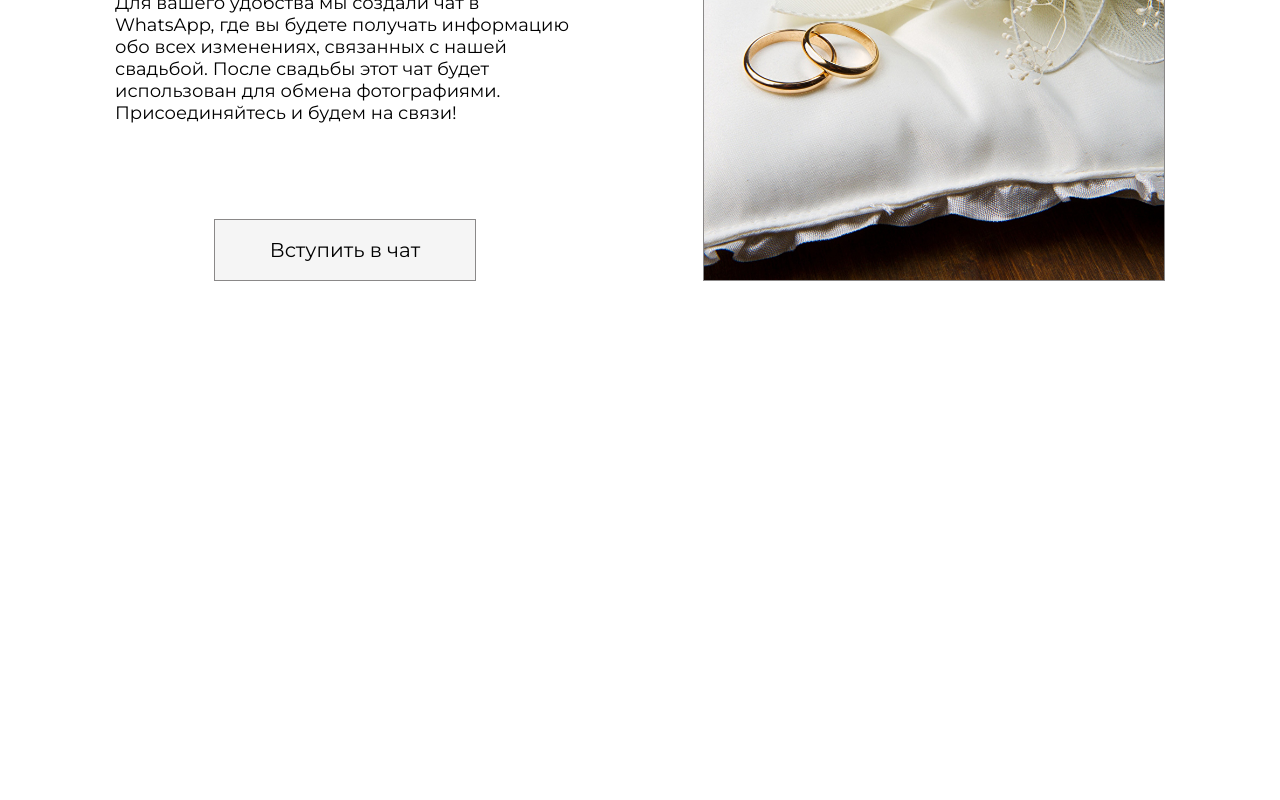
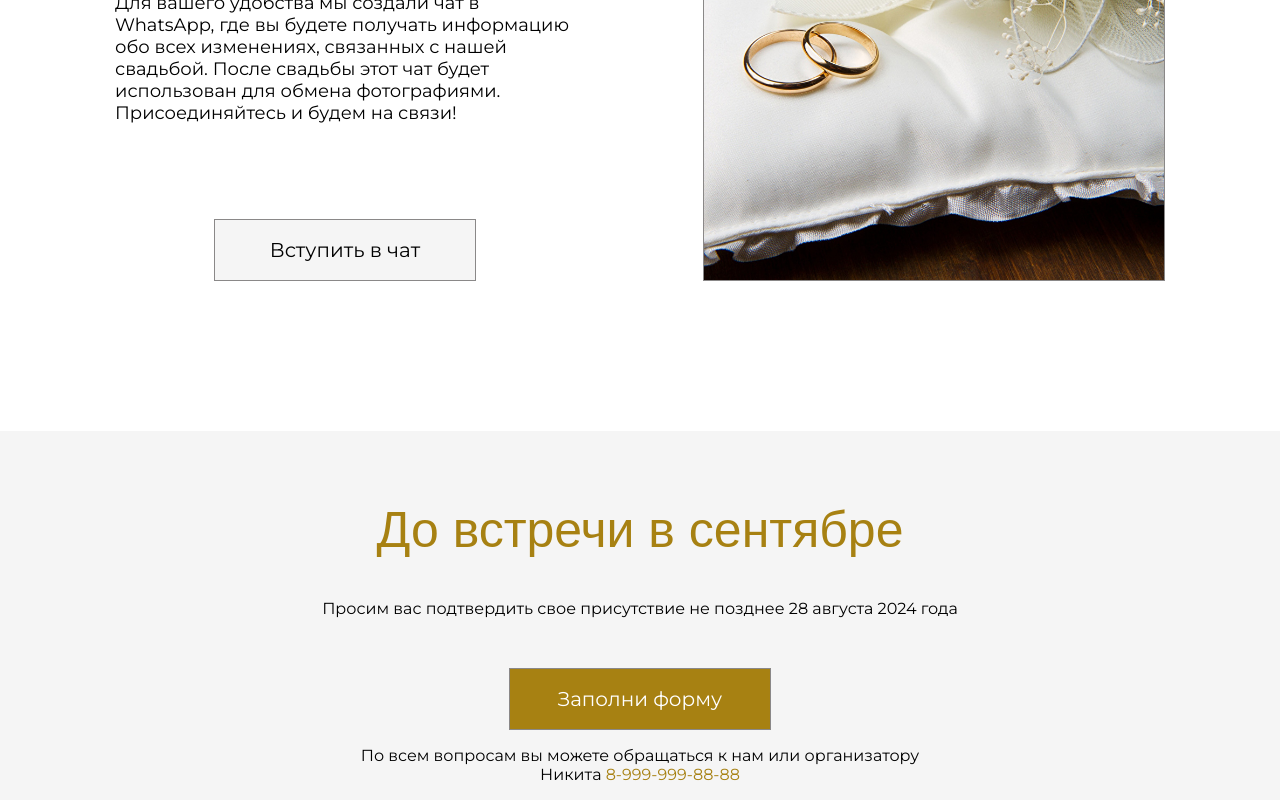
Before and after one commit to Beinyc/wedding-web-site_invite-two, a React (Create React App) app: page / in a window 1280 px wide. Shown: the part 6414-7214 px from the top of the page. Before the commit the page ends 6845 px from the top, so only its background shows below. Built offline with nearby package versions, Linux system fonts and the light colour scheme; the HTML template or start-up script is replaced by a standard one.

Commit message:
v 0.3.2
- сверстан блок meeeting

```diff
--- a/src/App.js
+++ b/src/App.js
@@ -7,6 +7,7 @@ import Place from './components/place/place';
 import DressCode from './components/DressCode/DressCode';
 import Wishes from './components/Wishes/Wishes';
 import GeneralChat from './components/GeneralChat/GeneralChat';
+import Meeting from './components/Meeting/Meeting';
 
 function App() {
   return (
@@ -19,6 +20,7 @@ function App() {
       <DressCode/>
       <Wishes/>
       <GeneralChat/>
+      <Meeting/>
     </div>
   );
 }
--- /dev/null
+++ b/src/components/Meeting/Meeting.css
@@ -0,0 +1,61 @@
+.meeting {
+    background-color: #f5f5f5;
+}
+
+.meeting__permissions {
+    margin: 0 auto;
+    max-width: 1050px;
+    display: flex;
+    flex-direction: column;
+    align-items: center;
+}
+
+.meeting__title {
+    color: #a78112;
+    font-size: 50px;
+    font-family: 'CormorantGaramond', Arial, sans-serif;
+    margin: 0;
+    padding-top: 70px;
+    padding-bottom: 40px;
+    font-weight: normal;
+}
+
+.meeting__paragraph-up {
+    color: #000000;
+    font-size: 16px;
+    font-family: 'Montserrat', Arial, sans-serif;
+    margin: 0;
+    padding-bottom: 50px;
+    font-weight: normal;
+    line-height: inherit;
+}
+
+.meeting__form-href {
+    display: flex;
+    width: 260px;
+    height: 60px;
+    text-decoration: none;
+    color: #ffffff;
+    font-size: 20px;
+    font-family: 'Montserrat', Arial, sans-serif;
+    line-height: 1.55;
+    font-weight: 400;
+    border-width: 1px;
+    background-color: #a78112;
+    background-position: center center;
+    border-color: #8a8888;
+    border-style: solid;
+    align-items: center;
+    align-content: center;
+    justify-content: center;
+}
+
+.meeting__paragraph-down {
+    color: #000000;
+    font-size: 16px;
+    font-family: 'Montserrat', Arial, sans-serif;
+}
+
+.meeting__span {
+    color: rgb(167, 129, 18);
+}
--- /dev/null
+++ b/src/components/Meeting/Meeting.jsx
@@ -0,0 +1,19 @@
+import React from 'react';
+import './Meeting.css'
+
+export default function Meeting() {
+    return (
+        <div className='meeting'>
+            <div className='meeting__permissions'>
+                <h4 className='meeting__title'>До встречи в сентябре</h4>
+                <p className='meeting__paragraph-up'>Просим вас подтвердить свое присутствие не позднее 28 августа 2024 года </p>
+                <a className='meeting__form-href' href="#">Заполни форму</a>
+                <p className='meeting__paragraph-down'>
+                По всем вопросам вы можете обращаться к нам или организатору
+                <br />
+                Никита <span className='meeting__span'>8-999-999-88-88</span>
+                </p>
+            </div>
+        </div>
+    );
+}
```
